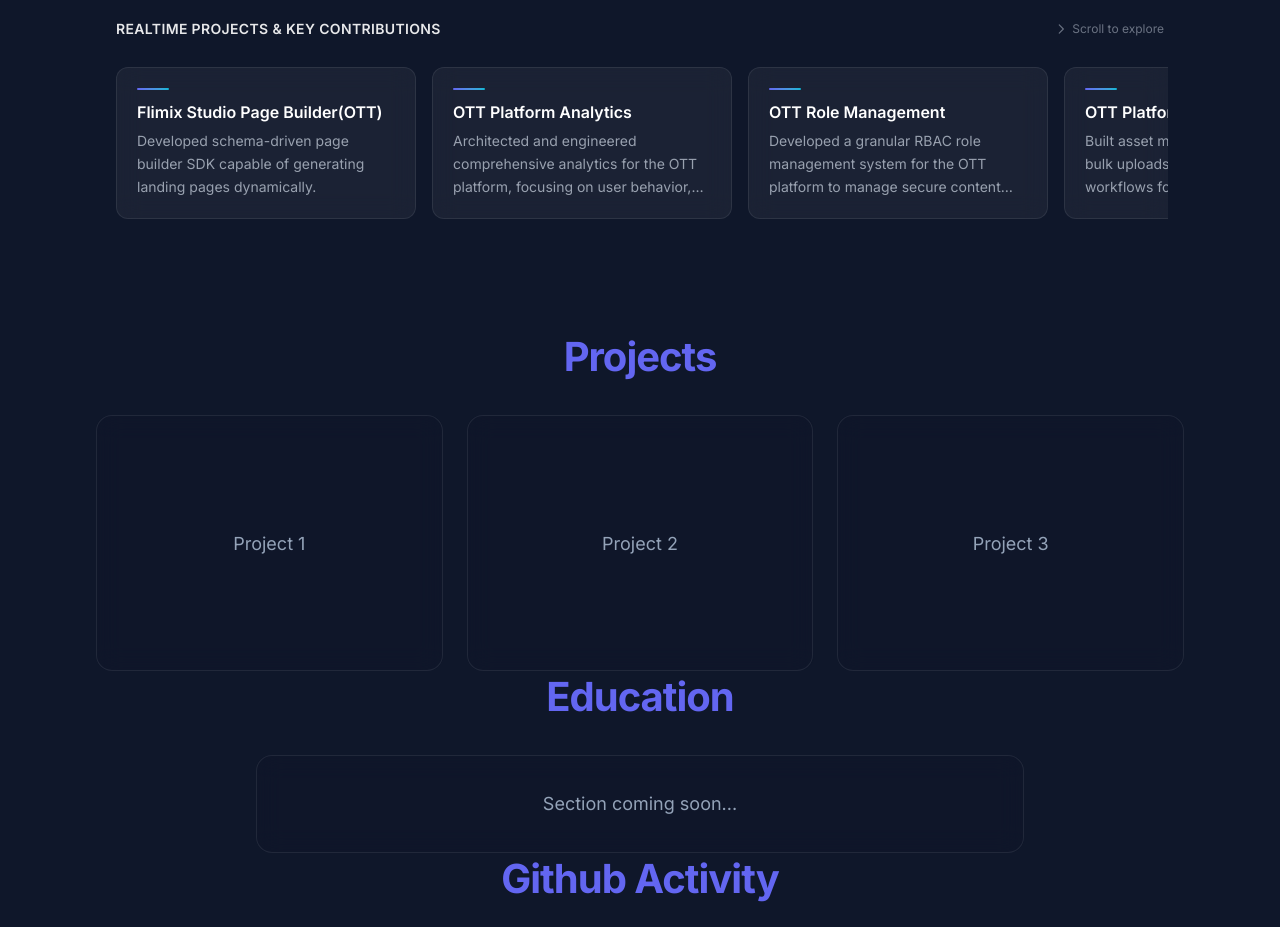
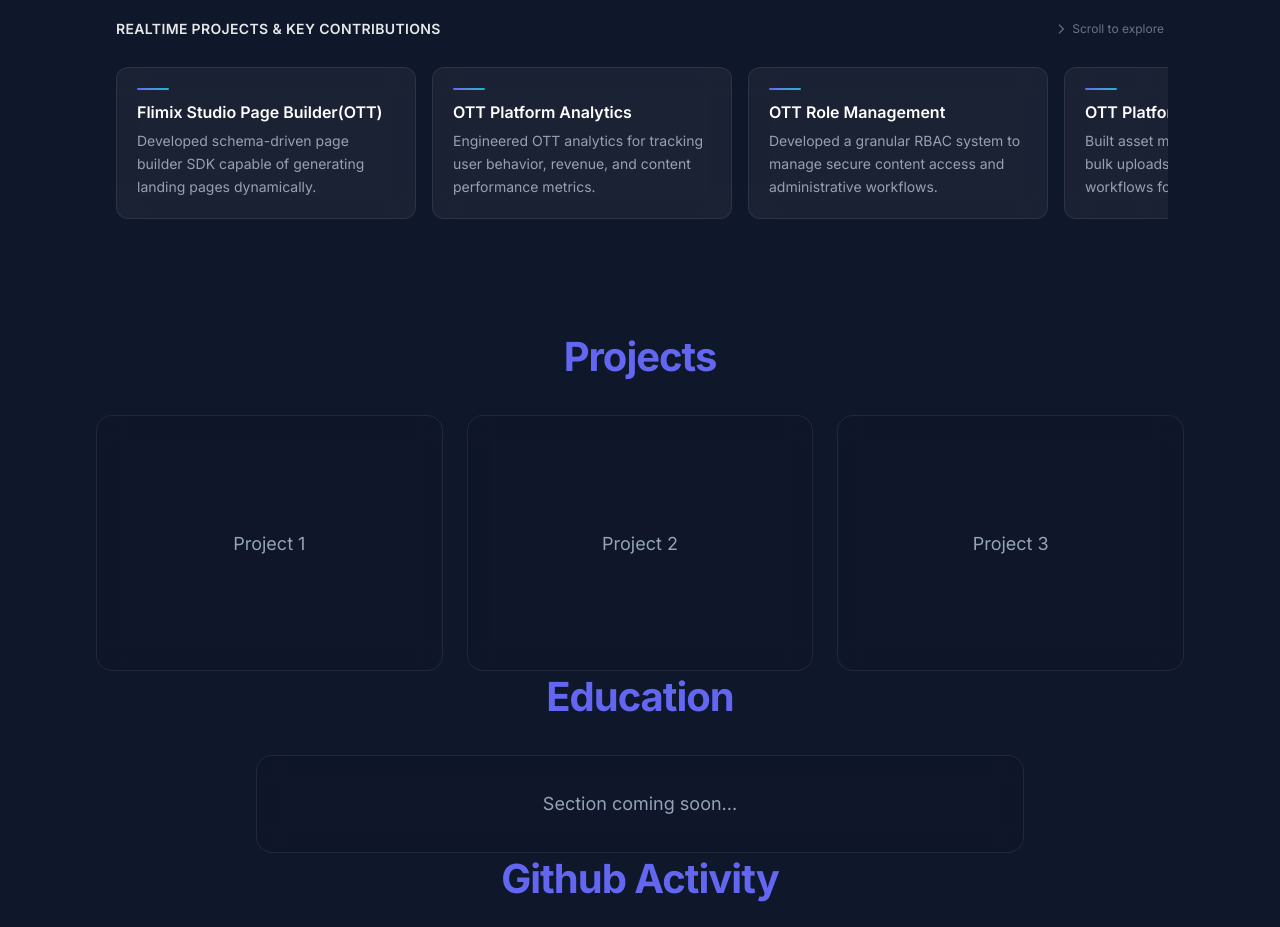
Before and after one commit to HarishV14/harish-portfolio, a Next.js app: page / in a window 1280 px wide. Shown: the part 2900-3827 px from the top of the page. Built offline with nearby package versions, Linux system fonts and the light colour scheme.

Commit message:
refactor: condense experience descriptions for improved readability

```diff
--- a/src/data/experience.ts
+++ b/src/data/experience.ts
@@ -16,12 +16,12 @@ export const experiences: Experience[] = [
       {
         title: "OTT Platform Analytics",
         description:
-          "Architected and engineered comprehensive analytics for the OTT platform, focusing on user behavior, revenue metrics, and content performance insights.",
+          "Engineered OTT analytics for tracking user behavior, revenue, and content performance metrics.",
       },
       {
         title: "OTT Role Management",
         description:
-          "Developed a granular RBAC role management system for the OTT platform to manage secure content access and administrative workflows.",
+          "Developed a granular RBAC system to manage secure content access and administrative workflows.",
       },
       {
         title: "OTT Platform Asset Management",
```
